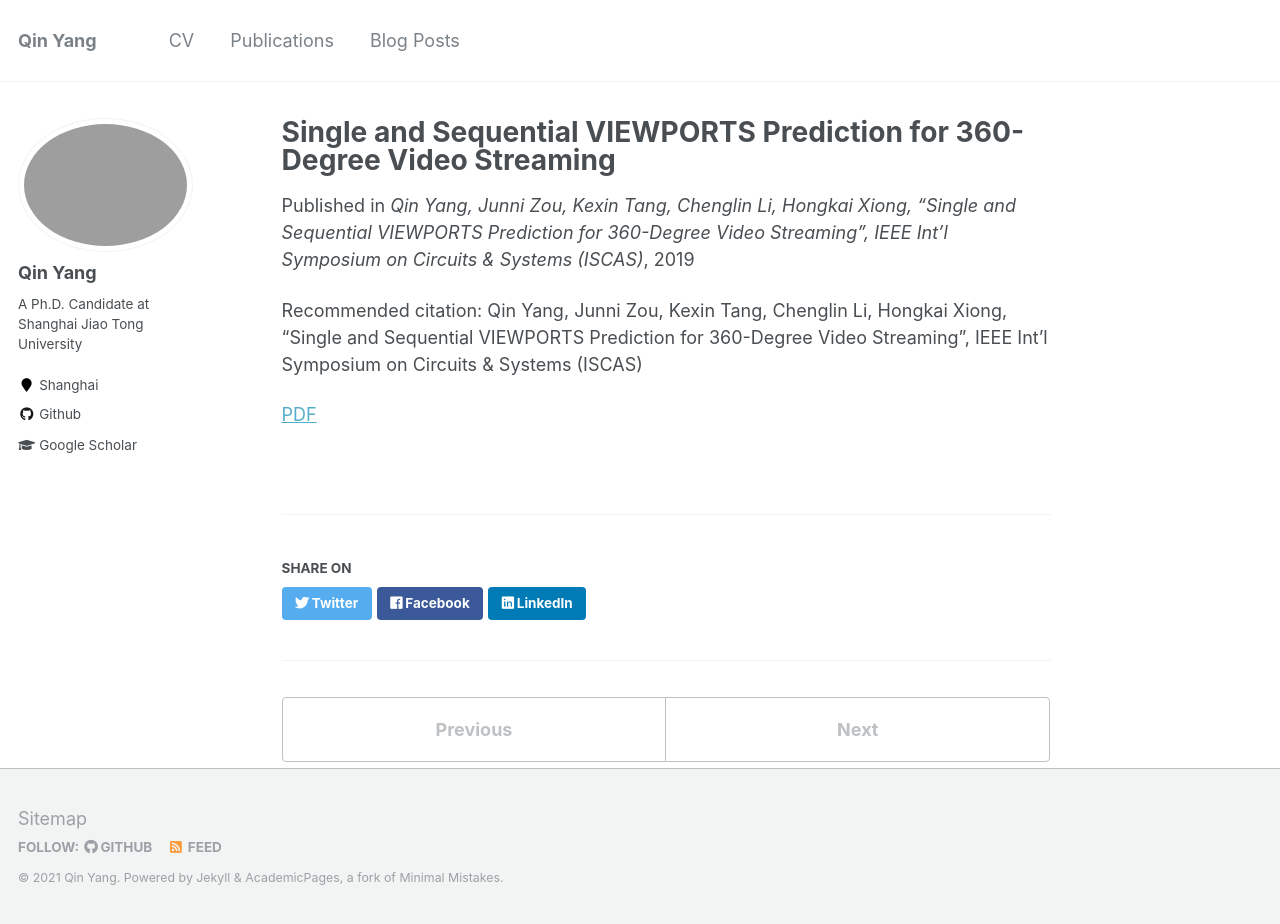
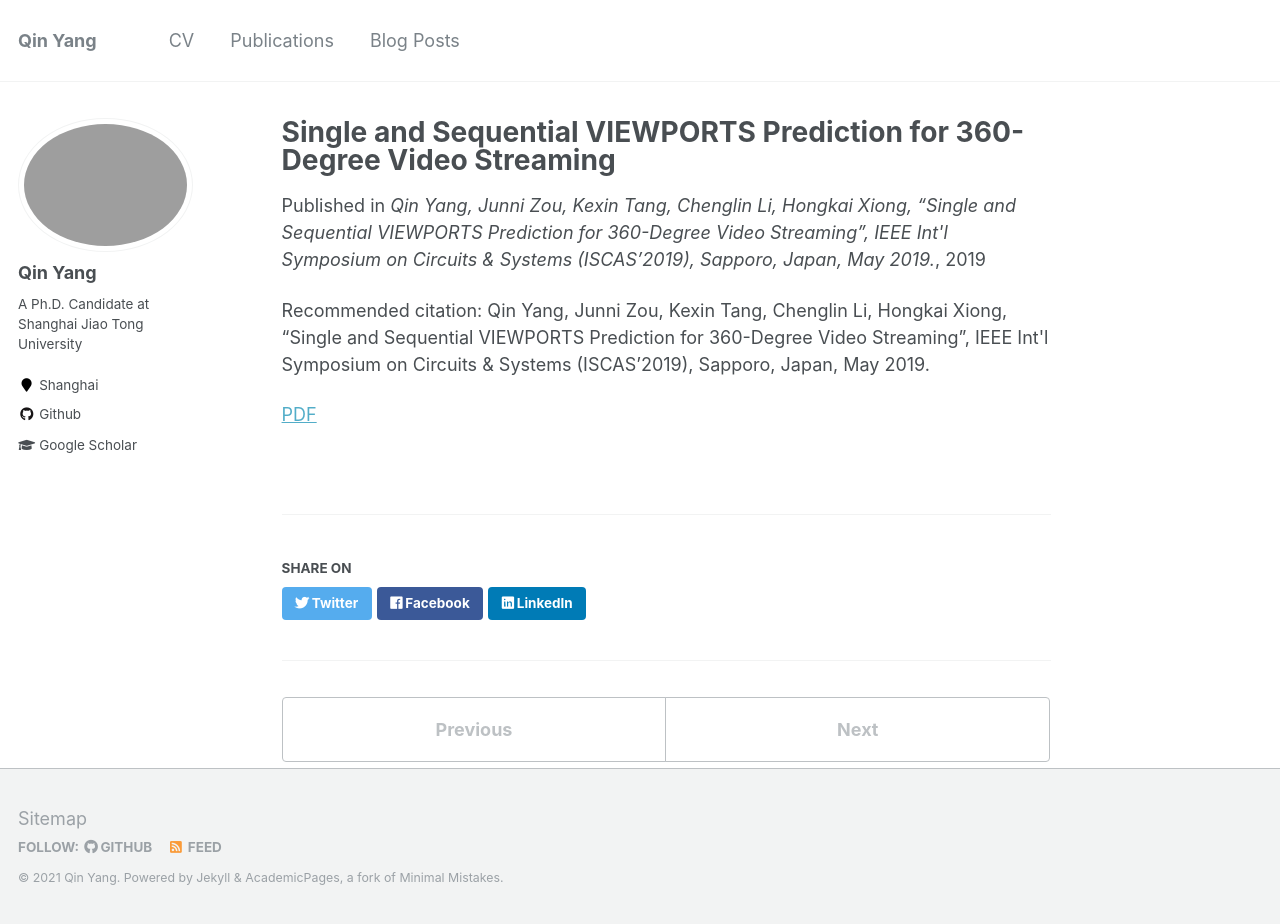
Before and after one commit to QinYang12/QinYang12.github.io, a Jekyll site: the page built from _publications/2019-06-01-paper-title-number-4.md, in a window 1280 px wide and 924 px high. Built offline with Jekyll 4.4.1, drawn with Linux system fonts in a browser that asks for light colours.

Commit message:
citation

```diff
--- a/_publications/2019-06-01-paper-title-number-4.md
+++ b/_publications/2019-06-01-paper-title-number-4.md
@@ -3,7 +3,7 @@ title: "Single and Sequential VIEWPORTS Prediction for 360-Degree Video Streamin
 collection: publications
 permalink: /publication/iscas-19
 date: 2019-06-1
-venue: 'Qin Yang, Junni Zou, Kexin Tang, Chenglin Li, Hongkai Xiong, “Single and Sequential VIEWPORTS Prediction for 360-Degree Video Streaming”, IEEE Int’l Symposium on Circuits & Systems (ISCAS)'
-citation: 'Qin Yang, Junni Zou, Kexin Tang, Chenglin Li, Hongkai Xiong, “Single and Sequential VIEWPORTS Prediction for 360-Degree Video Streaming”, IEEE Int’l Symposium on Circuits & Systems (ISCAS)'
+venue: Qin Yang, Junni Zou, Kexin Tang, Chenglin Li, Hongkai Xiong, “Single and Sequential VIEWPORTS Prediction for 360-Degree Video Streaming”, IEEE Int'l Symposium on Circuits & Systems (ISCAS’2019), Sapporo, Japan, May 2019.
+citation: Qin Yang, Junni Zou, Kexin Tang, Chenglin Li, Hongkai Xiong, “Single and Sequential VIEWPORTS Prediction for 360-Degree Video Streaming”, IEEE Int'l Symposium on Circuits & Systems (ISCAS’2019), Sapporo, Japan, May 2019.
 ---
 [PDF](https://QinYang12.github.io/files/iscas-19.pdf)
```
Also changed, not shown: _publications/2018-10-01-paper-title-number-1.md (+2 -2 lines), _publications/2019-06-01-paper-title-number-2.md (+2 -2 lines).
